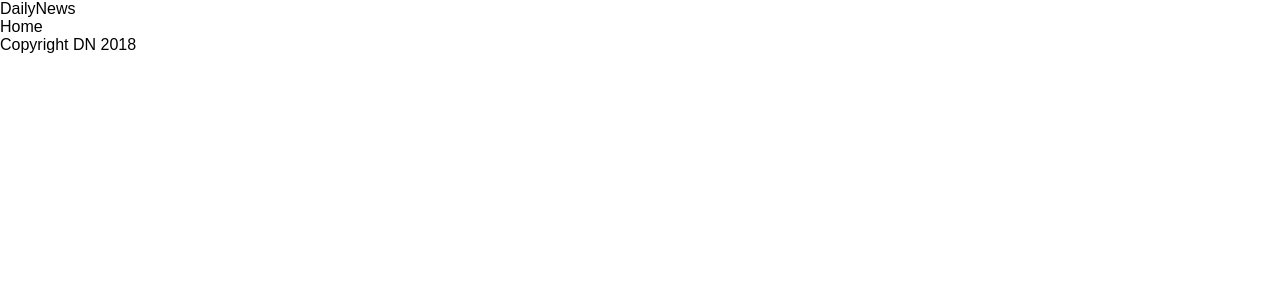
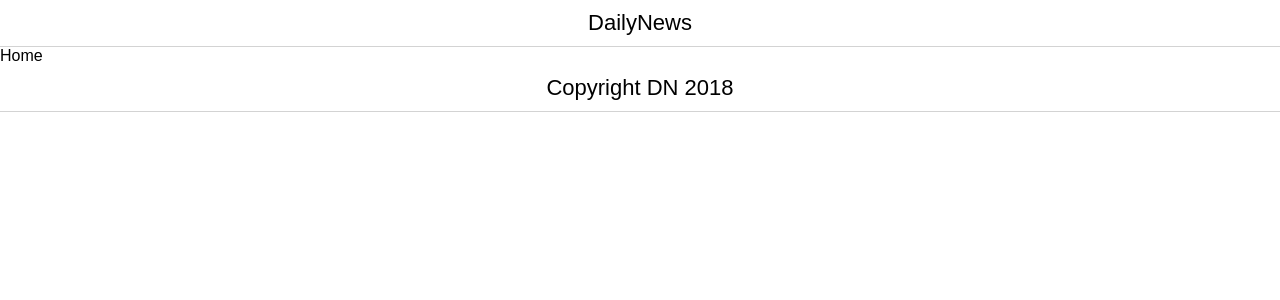
Before and after one commit to heero7/redux-news-project, a React (Create React App) app: page / in a window 1280 px wide. Shown: the top 300 px of the page. Built offline with nearby package versions, Linux system fonts and the light colour scheme.

Commit message:
Added styling to application, footer, header, etc

```diff
--- a/public/index.html
+++ b/public/index.html
@@ -8,8 +8,8 @@
       manifest.json provides metadata used when your web app is added to the
       homescreen on Android. See https://developers.google.com/web/fundamentals/engage-and-retain/web-app-manifest/
     -->
-    <link rel="manifest" href="%PUBLIC_URL%/manifest.json">
-    <link rel="shortcut icon" href="%PUBLIC_URL%/favicon.ico">
+    <link href="https://maxcdn.bootstrapcdn.com/font-awesome/4.7.0/css/font-awesome.min.css" rel="stylesheet" integrity="sha384-wvfXpqpZZVQGK6TAh5PVlGOfQNHSoD2xbE+QkPxCAFlNEevoEH3Sl0sibVcOQVnN" crossorigin="anonymous">
+
     <!--
       Notice the use of %PUBLIC_URL% in the tags above.
       It will be replaced with the URL of the `public` folder during the build.
@@ -19,7 +19,7 @@
       work correctly both with client-side routing and a non-root public URL.
       Learn how to configure a non-root public URL by running `npm run build`.
     -->
-    <title>React App</title>
+    <title>Daily News App</title>
   </head>
   <body>
     <noscript>
--- a/src/index.css
+++ b/src/index.css
@@ -3,3 +3,18 @@ body {
   padding: 0;
   font-family: sans-serif;
 }
+
+a {
+  text-decoration: none;
+  color: inherit;
+}
+
+/* Header/Footer */
+
+header,
+footer {
+  border-bottom: 1px solid lightgray;
+  text-align: center;
+  font-size: 22px;
+  padding: 10px 0;
+}
```
Also changed, not shown: public/manifest.json (deleted), 1 other file (tests, documents, lock files or other folders).
